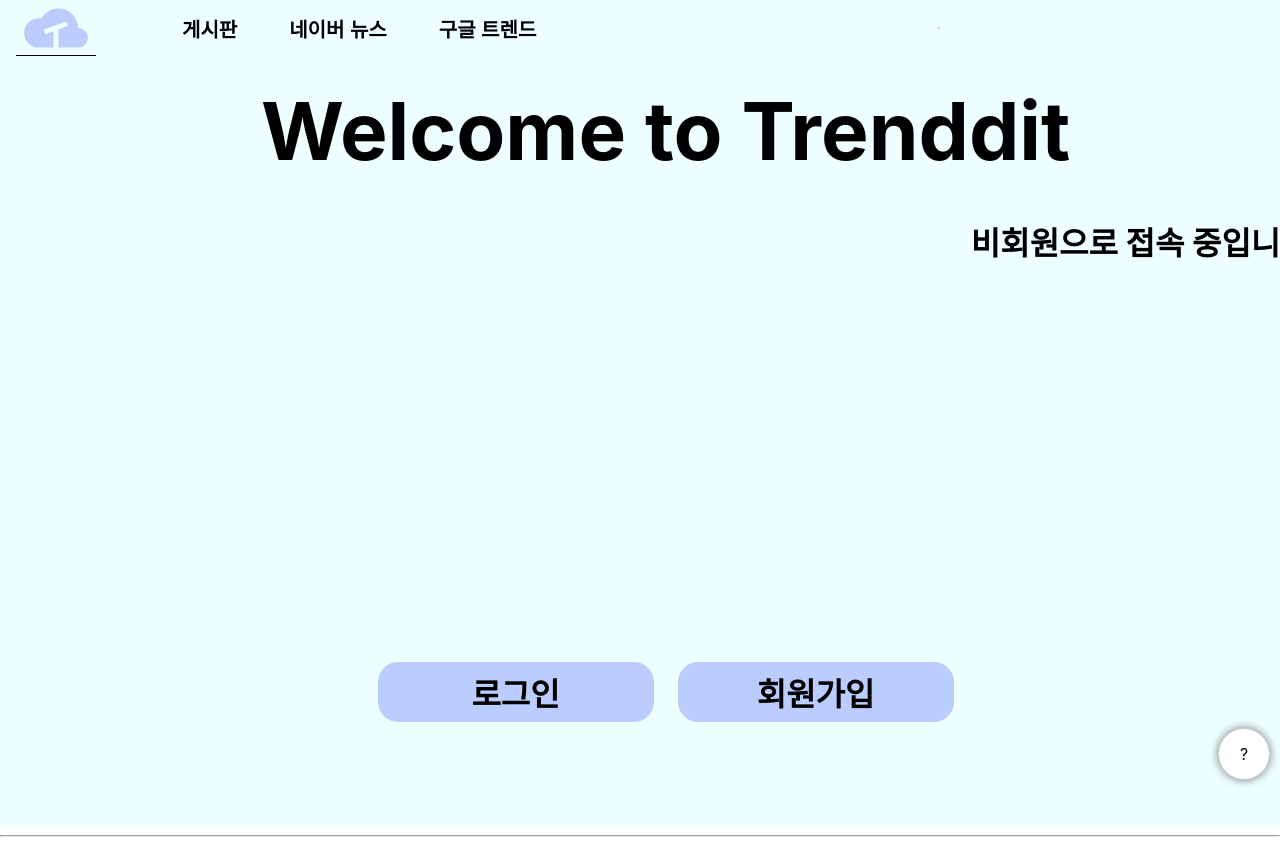
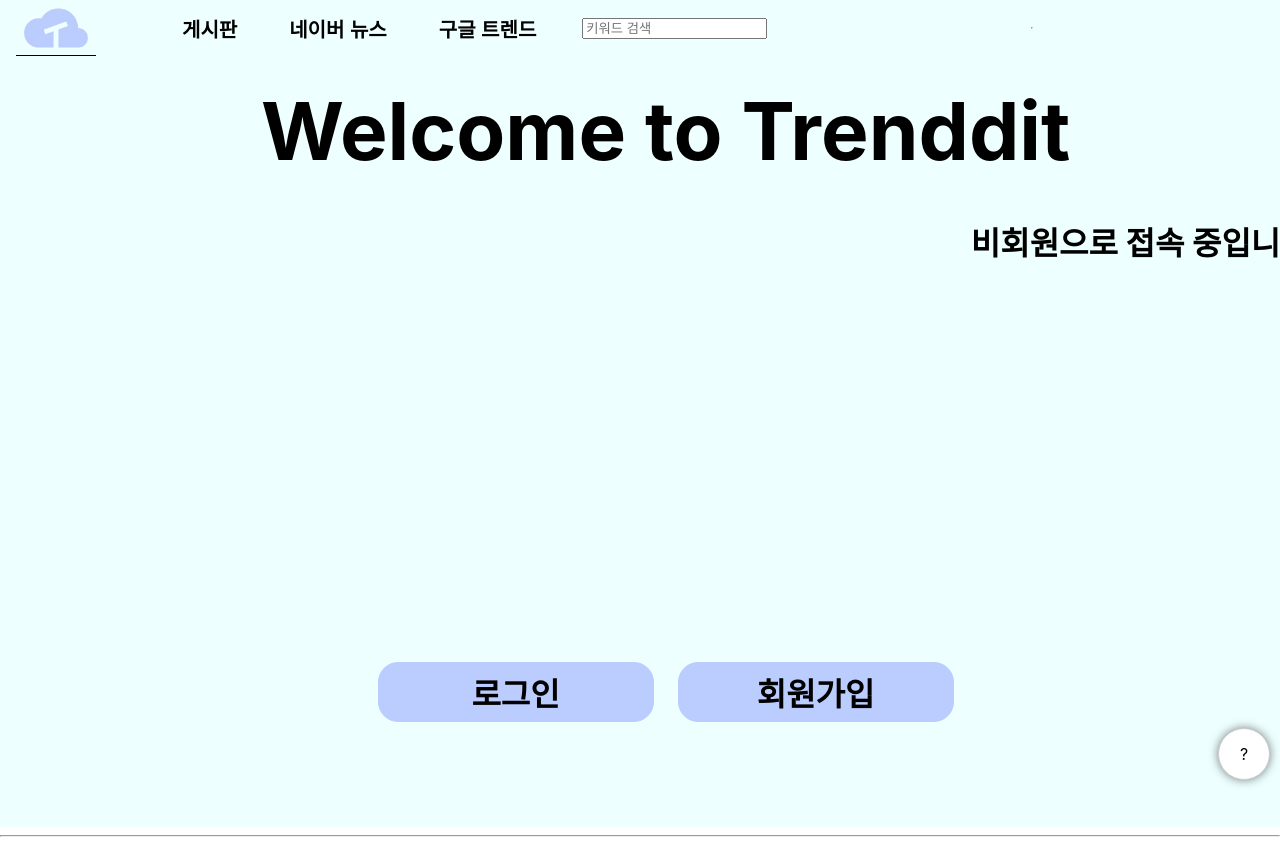
Before and after one commit to tukcomCD2024/KbyC, a React (Create React App) app in the folder frontend/: page / in a window 1280 px wide. Shown: the top 845 px of the page. Built offline with nearby package versions, Linux system fonts and the light colour scheme; no server answers.

Commit message:
Feat: Keyword Search

```diff
--- a/frontend/src/layout/Header.js
+++ b/frontend/src/layout/Header.js
@@ -1,4 +1,4 @@
-import React from 'react';
+import React, { useState } from 'react';
 import '../App.css'
 import logo from '../imgs/Treddit_logo_1.png'
 
@@ -6,6 +6,15 @@ const Header = () => {
     const handleNavigation = (path) => {
         window.location.href = path;
     };
+
+    const [searchWord, setSearchWord] = useState('');
+
+    const handleSubmit = (e) => {
+        e.preventDefault();
+        if (searchWord.trim()) {
+            handleNavigation(`/trendinfo/${searchWord}`)
+        }
+    }
 
     return (
         <header className='App-header'>
@@ -15,6 +24,14 @@ const Header = () => {
             <button className='App-header-link' onClick={() => handleNavigation('/board')}>게시판</button>
             <button className='App-header-link' onClick={() => handleNavigation('/service/navernews')}>네이버 뉴스</button>
             <button className='App-header-link' onClick={() => handleNavigation('/service/googletrends')}>구글 트렌드</button>
+            <form onSubmit={handleSubmit}>
+                <input
+                    type='text'
+                    placeholder='키워드 검색'
+                    value={searchWord}
+                    onChange={(e) => setSearchWord(e.target.value)}
+                />
+            </form>
             <hr/>
         </header>
     );
```
